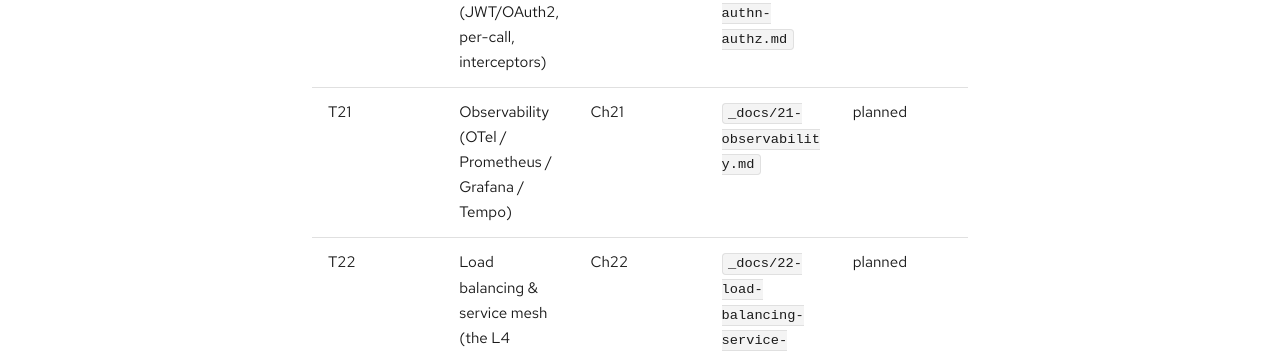
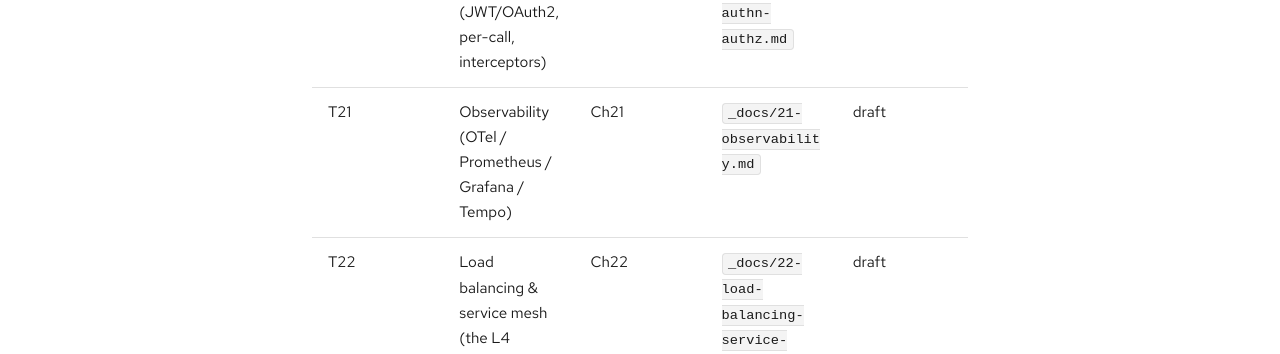
Before and after one commit to patterncatalyst/api-patterns-and-practices-grpc, a Jekyll site: the page built from _plans/coverage-matrix.md, in a window 1280 px wide and 1400 px high, scrolled down 2933 px. Shown: the part 158-512 px from the top of the window. Built offline with Jekyll 4.4.1, drawn with Linux system fonts in a browser that asks for light colours; some web fonts are replaced; some of the changed text lies outside the part shown.

Commit message:
docs(r09): Ch21/Ch22 coverage -> draft (+ R2 minikube tier); examples index rows

```diff
--- a/_plans/coverage-matrix.md
+++ b/_plans/coverage-matrix.md
@@ -38,8 +38,8 @@ while still guaranteeing no mapped-and-claimed chapter silently disappears.
 | T18 | Performance tuning + ghz | Ch18 | `_docs/18-performance-tuning.md` | verified |
 | T19 | TLS / mTLS | Ch19 | `_docs/19-tls-mtls.md` | verified |
 | T20 | AuthN / AuthZ (JWT/OAuth2, per-call, interceptors) | Ch20 | `_docs/20-authn-authz.md` | verified |
-| T21 | Observability (OTel / Prometheus / Grafana / Tempo) | Ch21 | `_docs/21-observability.md` | planned |
-| T22 | Load balancing & service mesh (the L4 problem) | Ch22 | `_docs/22-load-balancing-service-mesh.md` | planned |
+| T21 | Observability (OTel / Prometheus / Grafana / Tempo) | Ch21 | `_docs/21-observability.md` | draft |
+| T22 | Load balancing & service mesh (the L4 problem) | Ch22 | `_docs/22-load-balancing-service-mesh.md` | draft |
 | T23 | gRPC-Web & JSON/HTTP transcoding | Ch23 | `_docs/23-grpc-web-transcoding.md` | planned |
 | T24 | Cross-protocol choices + HTTP/3 | Ch24 | `_docs/24-cross-protocol-http3.md` | planned |
 | T25 | Testing & CLI (grpcurl/grpcui/QuarkusTest/pytest/ghz) | Ch25 | `_docs/25-testing-and-cli.md` | planned |
@@ -51,7 +51,7 @@ while still guaranteeing no mapped-and-claimed chapter silently disappears.
 | # | Topic | Chapter | File | Status |
 |---|---|---|---|---|
 | R1 | Docker/Podman Compose tier | Ch0 / Ch5 | `_docs/00-prerequisites-and-the-lab.md` | verified |
-| R2 | minikube tier (+ the LB problem) | Ch22 / Ch27 | `_docs/22-load-balancing-service-mesh.md` | planned |
+| R2 | minikube tier (+ the LB problem) | Ch22 / Ch27 | `_docs/22-load-balancing-service-mesh.md` | draft |
 | R3 | CRC / OpenShift Local tier | Appendix A | `_docs/99-appendix-a-openshift-crc.md` | planned |
 
 ## Full chapter inventory (28 + appendix)
@@ -79,8 +79,8 @@ while still guaranteeing no mapped-and-claimed chapter silently disappears.
 | 18 | `_docs/18-performance-tuning.md` | Part 7 | verified |
 | 19 | `_docs/19-tls-mtls.md` | Part 8 | verified |
 | 20 | `_docs/20-authn-authz.md` | Part 8 | verified |
-| 21 | `_docs/21-observability.md` | Part 9 | planned |
-| 22 | `_docs/22-load-balancing-service-mesh.md` | Part 9 | planned |
+| 21 | `_docs/21-observability.md` | Part 9 | draft |
+| 22 | `_docs/22-load-balancing-service-mesh.md` | Part 9 | draft |
 | 23 | `_docs/23-grpc-web-transcoding.md` | Part 10 | planned |
 | 24 | `_docs/24-cross-protocol-http3.md` | Part 10 | planned |
 | 25 | `_docs/25-testing-and-cli.md` | Part 11 | planned |
```
Also changed, not shown: _example_pages/index.md (+2 -0 lines).
